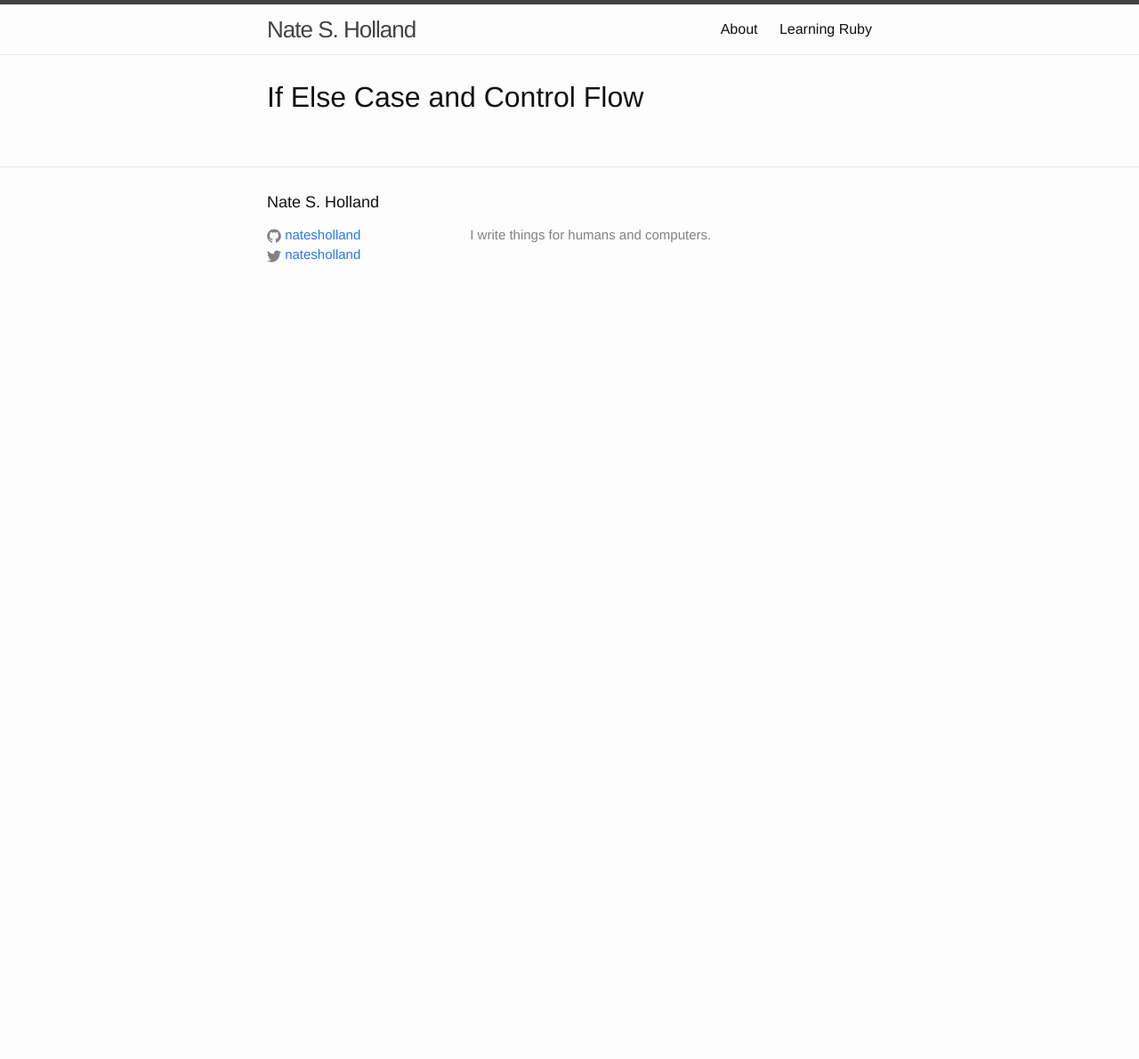
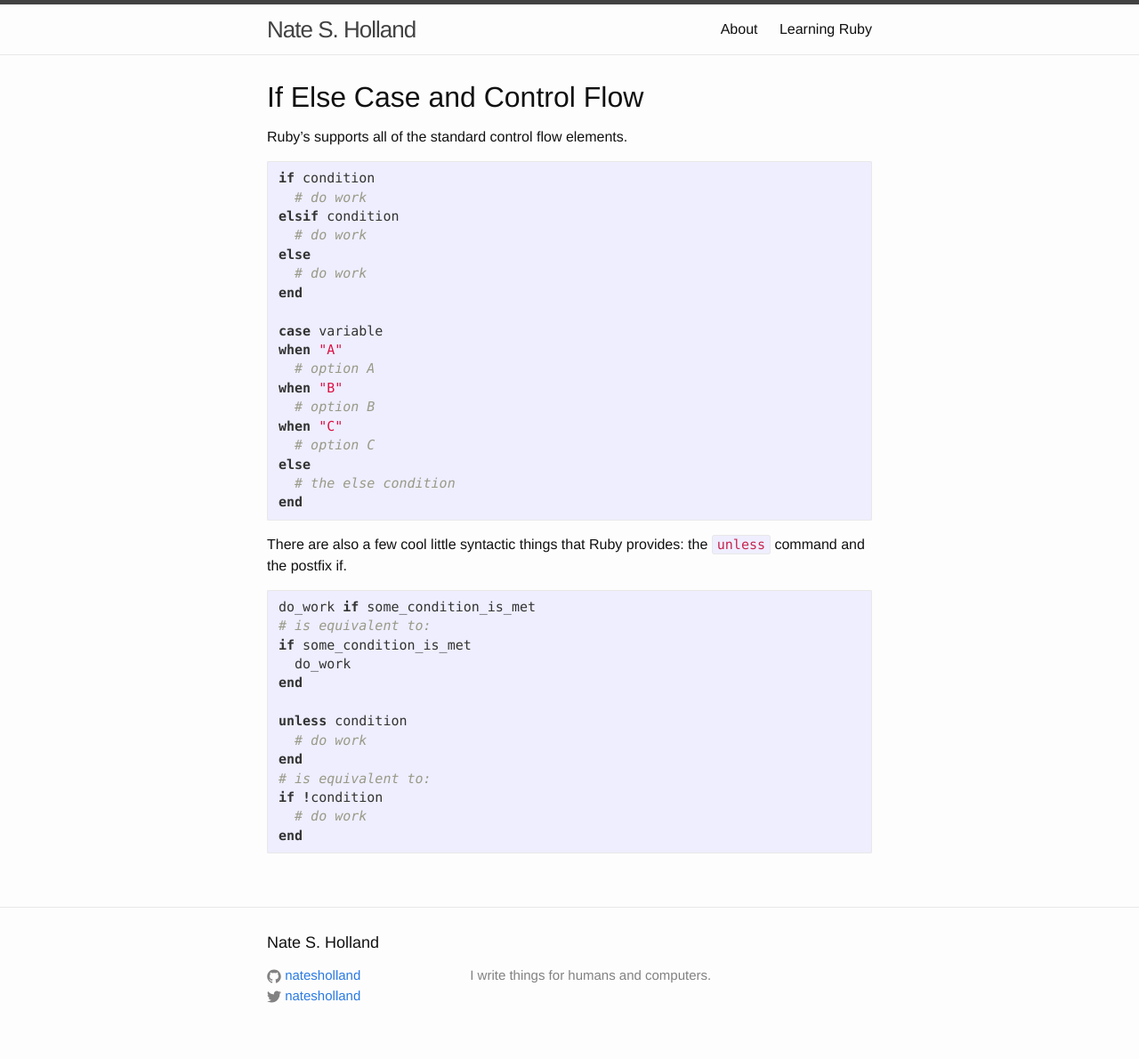
Before and after one commit to natesholland/natesholland.github.io, a Jekyll site: the page built from _pages/learning_ruby/control_flow.md, in a window 1280 px wide. Shown: the whole page at 89% size. Built offline with Jekyll 4.4.1, drawn with Linux system fonts in a browser that asks for light colours; our own code applies the rules of GitHub Pages for plain Markdown files; before the commit the page ends 900 px from its top, so only the background shows below that.

Commit message:
controll flow

````diff
--- a/_pages/learning_ruby/control_flow.md
+++ b/_pages/learning_ruby/control_flow.md
@@ -6,3 +6,45 @@ permalink: "/learning_ruby/control_flow"
 ---
 
 ## If Else Case and Control Flow
+
+Ruby's supports all of the standard control flow elements.
+
+```ruby
+if condition
+  # do work
+elsif condition
+  # do work
+else
+  # do work
+end
+
+case variable
+when "A"
+  # option A
+when "B"
+  # option B
+when "C"
+  # option C
+else
+  # the else condition
+end
+```
+
+There are also a few cool little syntactic things that Ruby provides:
+the `unless` command and the postfix if.
+
+```ruby
+do_work if some_condition_is_met
+# is equivalent to:
+if some_condition_is_met
+  do_work
+end
+
+unless condition
+  # do work
+end
+# is equivalent to:
+if !condition
+  # do work
+end
+```
````
